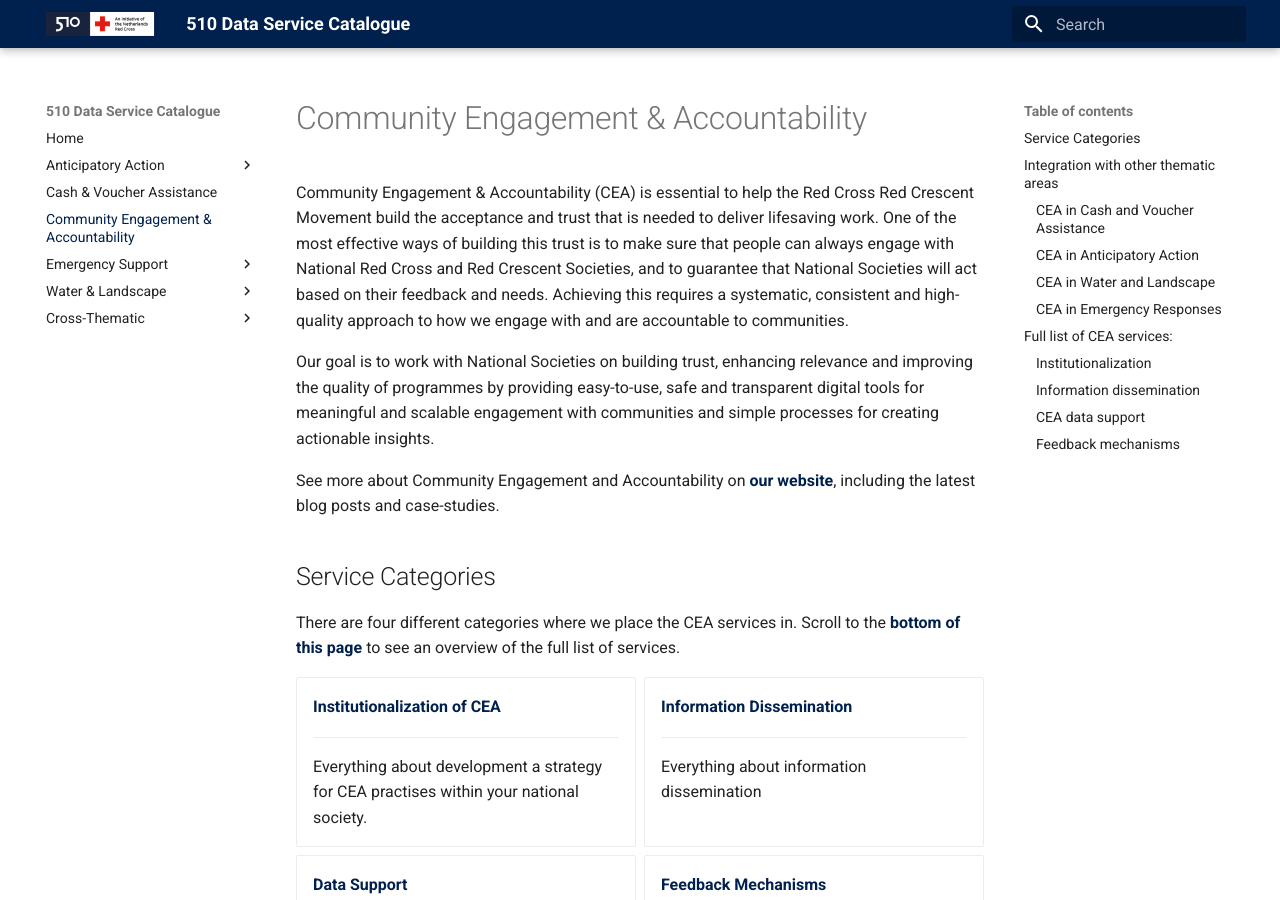
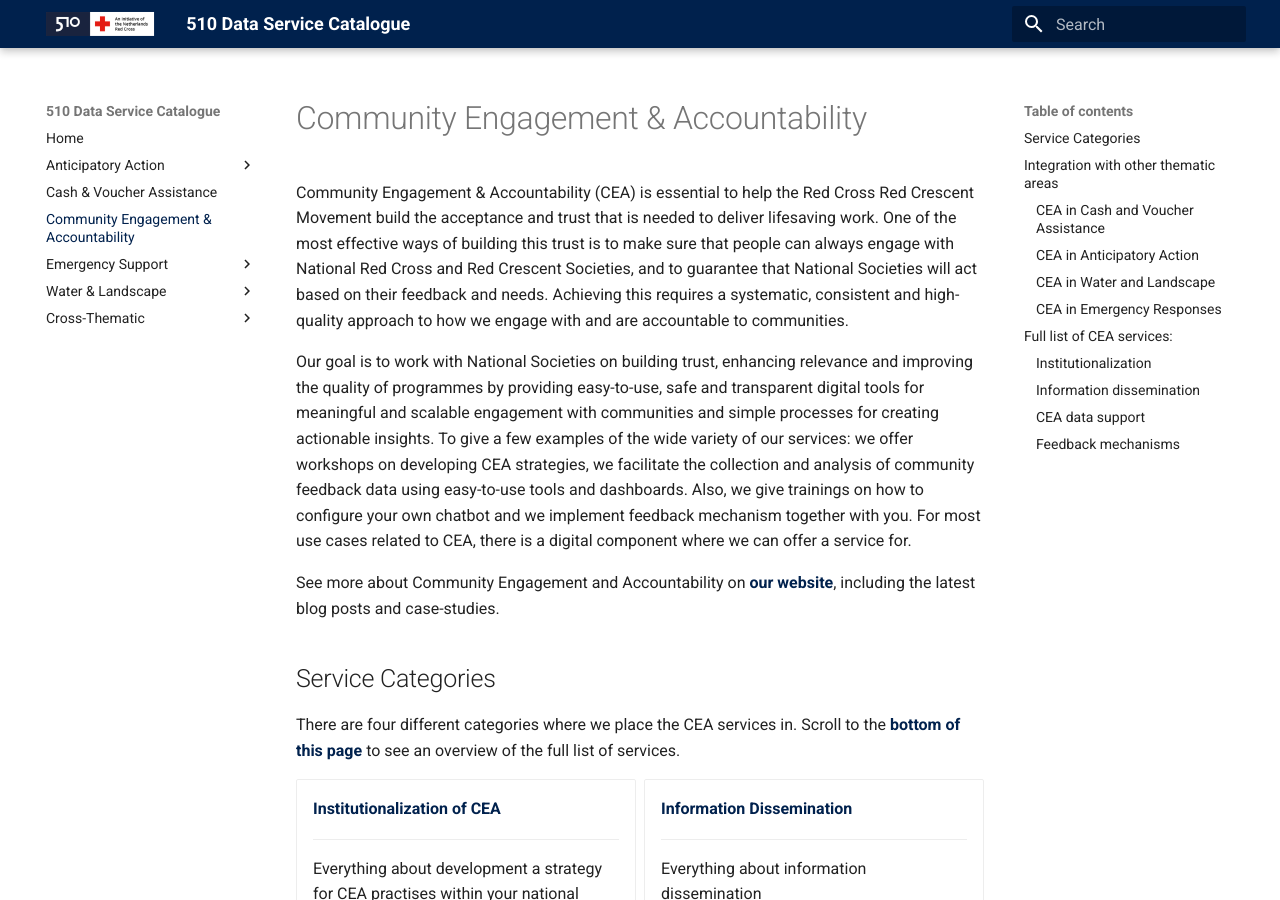
Before and after one commit to rodekruis/data-service-catalogue, an MkDocs documentation site: the page built from docs/cea/index.md, in a window 1280 px wide and 900 px high. Built offline with MkDocs 1.6.1 and Material for MkDocs 9.7.7, drawn with Linux system fonts in a browser that asks for light colours; plug-ins that fetch from the network failed and are left out.

Commit message:
Update index.md

```diff
--- a/docs/cea/index.md
+++ b/docs/cea/index.md
@@ -2,7 +2,7 @@
 
 Community Engagement & Accountability (CEA) is essential to help the Red Cross Red Crescent Movement build the acceptance and trust that is needed to deliver lifesaving work. One of the most effective ways of building this trust is to make sure that people can always engage with National Red Cross and Red Crescent Societies, and to guarantee that National Societies will act based on their feedback and needs. Achieving this requires a systematic, consistent and high-quality approach to how we engage with and are accountable to communities.
 
-Our goal is to work with National Societies on building trust, enhancing relevance and improving the quality of programmes by providing easy-to-use, safe and transparent digital tools for meaningful and scalable engagement with communities and simple processes for creating actionable insights.
+Our goal is to work with National Societies on building trust, enhancing relevance and improving the quality of programmes by providing easy-to-use, safe and transparent digital tools for meaningful and scalable engagement with communities and simple processes for creating actionable insights. To give a few examples of the wide variety of our services: we offer workshops on developing CEA strategies, we facilitate the collection and analysis of community feedback data using easy-to-use tools and dashboards. Also, we give trainings on how to configure your own chatbot and we implement feedback mechanism together with you. For most use cases related to CEA, there is a digital component where we can offer a service for.
 
 See more about Community Engagement and Accountability on **[our website](https://510.global/community-engagement-and-accountability/)**, including the latest blog posts and case-studies.
 
```
